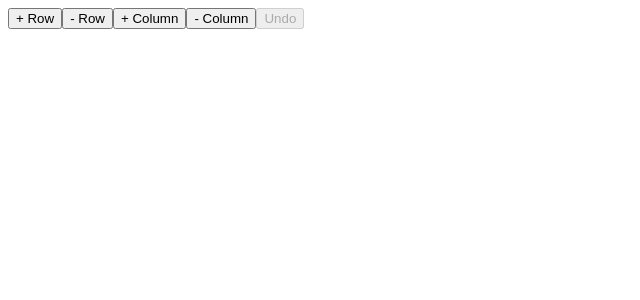
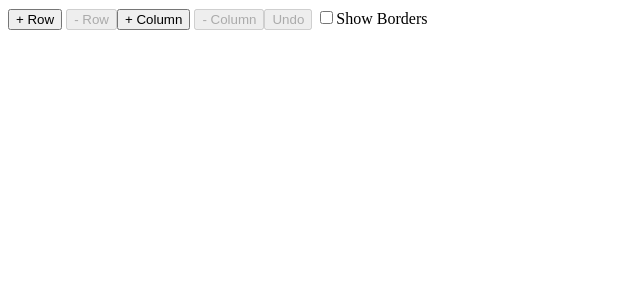
Before and after one commit to hatton/bloom-grid, a React app: page / in a window 1280 px wide. Shown: the top 300 px of the page, without its empty margins (0-640 px from the left). Built offline with nearby package versions, Linux system fonts and the light colour scheme; the HTML template or start-up script is replaced by a standard one.

Commit message:
minimal border control

```diff
--- a/src/App.tsx
+++ b/src/App.tsx
@@ -4,45 +4,104 @@ import { dragToResize } from "./drag-to-resize";
 
 const App: React.FC = () => {
   const [canUndo, setCanUndo] = useState(false);
+  const [showBorders, setShowBorders] = useState(true);
+  const [canRemoveRow, setCanRemoveRow] = useState(true);
+  const [canRemoveColumn, setCanRemoveColumn] = useState(true);
 
-  // Update undo state after any operation
-  const updateUndoState = () => {
-    setCanUndo(GridUtils.canUndo());
+  // Helper function to get grid state information
+  const getGridState = (grid: HTMLElement | null) => {
+    if (!grid) return { rowCount: 0, columnCount: 0, hasBorders: false };
+
+    const rows = Array.from(grid.children).filter((child) =>
+      child.classList.contains("row")
+    );
+    const rowCount = rows.length;
+
+    const columnWidthsAttr = grid.getAttribute("data-column-widths");
+    const columnCount = columnWidthsAttr
+      ? columnWidthsAttr.split(",").length
+      : 0;
+
+    const borderWidth =
+      grid.style.getPropertyValue("--cell-border-width") ||
+      getComputedStyle(grid).getPropertyValue("--cell-border-width");
+    const hasBorders = borderWidth !== "0px" && borderWidth !== "0";
+
+    return { rowCount, columnCount, hasBorders };
   };
 
+  // Update all UI state based on current grid
+  const updateUIState = () => {
+    const grid = GridUtils.getTargetGrid();
+    const { rowCount, columnCount, hasBorders } = getGridState(grid);
+
+    setCanUndo(GridUtils.canUndo());
+    setCanRemoveRow(rowCount > 1);
+    setCanRemoveColumn(columnCount > 1);
+    setShowBorders(hasBorders);
+  };
+  // Handle border toggle
+  const handleBorderToggle = () => {
+    const grid = GridUtils.getTargetGrid();
+    if (!grid) {
+      console.warn("Target grid not found for updating border visibility.");
+      return;
+    }
+
+    const newShowBorders = !showBorders;
+    if (newShowBorders) {
+      grid.style.setProperty("--cell-border-width", "1px");
+    } else {
+      grid.style.setProperty("--cell-border-width", "0px");
+    }
+
+    // Update UI state to reflect the change
+    updateUIState();
+  };
   useEffect(() => {
-    updateUndoState();
+    updateUIState();
 
     // get it from the body
     const mainGrid = document.querySelector("#main-grid");
     if (mainGrid) {
       dragToResize.attach(mainGrid! as HTMLElement);
+      // Set initial border state based on current grid
+      updateUIState();
     }
 
-    // Listen for history updates to refresh undo state
-    const handleGridHistoryUpdated = (event: Event) => {
-      updateUndoState();
+    // Listen for focus changes to update UI state
+    const handleFocusChange = () => {
+      updateUIState();
     };
 
+    // Listen for history updates to refresh UI state
+    const handleGridHistoryUpdated = () => {
+      updateUIState();
+    };
+
+    // Add focus and blur listeners to detect when focus changes to different grids
+    document.addEventListener("focusin", handleFocusChange);
+    document.addEventListener("focusout", handleFocusChange);
     document.addEventListener("gridHistoryUpdated", handleGridHistoryUpdated);
 
     // Cleanup on unmount
     return () => {
       if (mainGrid) {
-        dragToResize.detach(mainGrid);
+        dragToResize.detach(mainGrid as HTMLElement);
       }
+      document.removeEventListener("focusin", handleFocusChange);
+      document.removeEventListener("focusout", handleFocusChange);
       document.removeEventListener(
         "gridHistoryUpdated",
         handleGridHistoryUpdated
       );
     };
   }, []);
-
   const handleAddRow = () => {
     const grid = GridUtils.getTargetGrid();
     if (grid) {
       GridUtils.addRow(grid);
-      // updateUndoState(); // No longer needed here, gridHistoryUpdated handles it
+      updateUIState();
     } else {
       console.warn("Target grid not found for adding a row.");
     }
@@ -52,7 +111,7 @@ const App: React.FC = () => {
     const grid = GridUtils.getTargetGrid();
     if (grid) {
       GridUtils.removeLastRow(grid);
-      // updateUndoState(); // No longer needed here, gridHistoryUpdated handles it
+      updateUIState();
     } else {
       console.warn("Target grid not found for removing a row.");
     }
@@ -62,7 +121,7 @@ const App: React.FC = () => {
     const grid = GridUtils.getTargetGrid();
     if (grid) {
       GridUtils.addColumn(grid);
-      // updateUndoState(); // No longer needed here, gridHistoryUpdated handles it
+      updateUIState();
     } else {
       console.warn("Target grid not found for adding a column.");
     }
@@ -72,7 +131,7 @@ const App: React.FC = () => {
     const grid = GridUtils.getTargetGrid();
     if (grid) {
       GridUtils.removeLastColumn(grid);
-      // updateUndoState(); // No longer needed here, gridHistoryUpdated handles it
+      updateUIState();
     } else {
       console.warn("Target grid not found for removing a column.");
     }
@@ -82,11 +141,7 @@ const App: React.FC = () => {
     const grid = GridUtils.getTargetGrid();
     if (grid) {
       const success = GridUtils.undoLastOperation(grid);
-      // if (success) {
-      //   updateUndoState(); // No longer needed here, gridHistoryUpdated handles it
-      // } else {
-      //   console.warn("No operations to undo or undo failed.");
-      // }
+      updateUIState();
       if (!success) {
         console.warn("No operations to undo or undo failed.");
       }
@@ -106,12 +161,17 @@ const App: React.FC = () => {
           aria-label="Add a new row to the bottom of the main grid"
         >
           + Row
-        </button>
+        </button>{" "}
         <button
           onClick={handleRemoveRow}
           onMouseDown={(e) => e.preventDefault()}
+          disabled={!canRemoveRow}
           tabIndex={-1}
-          className="w-full sm:w-auto bg-red-500 hover:bg-red-600 text-white font-semibold py-2 px-4 rounded-lg shadow-md focus:outline-none focus:ring-2 focus:ring-red-400 focus:ring-opacity-50 transition duration-150 ease-in-out"
+          className={`w-full sm:w-auto font-semibold py-2 px-4 rounded-lg shadow-md focus:outline-none focus:ring-2 transition duration-150 ease-in-out ${
+            canRemoveRow
+              ? "bg-red-500 hover:bg-red-600 text-white focus:ring-red-400 focus:ring-opacity-50"
+              : "bg-gray-300 text-gray-500 cursor-not-allowed"
+          }`}
           aria-label="Remove the last row from the main grid"
         >
           - Row
@@ -125,12 +185,17 @@ const App: React.FC = () => {
         >
           + Column
         </button>
-        {/* - Column */}
+        {/* - Column */}{" "}
         <button
           onClick={handleRemoveColumn}
           onMouseDown={(e) => e.preventDefault()}
+          disabled={!canRemoveColumn}
           tabIndex={-1}
-          className="w-full sm:w-auto bg-red-500 hover:bg-red-600 text-white font-semibold py-2 px-4 rounded-lg shadow-md focus:outline-none focus:ring-2 focus:ring-red-400 focus:ring-opacity-50 transition duration-150 ease-in-out"
+          className={`w-full sm:w-auto font-semibold py-2 px-4 rounded-lg shadow-md focus:outline-none focus:ring-2 transition duration-150 ease-in-out ${
+            canRemoveColumn
+              ? "bg-red-500 hover:bg-red-600 text-white focus:ring-red-400 focus:ring-opacity-50"
+              : "bg-gray-300 text-gray-500 cursor-not-allowed"
+          }`}
           aria-label="Remove the last column from the main grid"
         >
           - Column
@@ -148,7 +213,22 @@ const App: React.FC = () => {
           aria-label="Undo the last grid operation"
         >
           Undo
-        </button>
+        </button>{" "}
+        <label
+          className="flex items-center space-x-2 w-full sm:w-auto bg-white hover:bg-gray-50 text-gray-700 font-semibold py-2 px-4 rounded-lg shadow-md border border-gray-300 cursor-pointer transition duration-150 ease-in-out"
+          onMouseDown={(e) => e.preventDefault()}
+        >
+          <input
+            type="checkbox"
+            checked={showBorders}
+            onChange={handleBorderToggle}
+            onMouseDown={(e) => e.preventDefault()}
+            tabIndex={-1}
+            className="w-4 h-4 text-blue-600 bg-gray-100 border-gray-300 rounded focus:ring-blue-500 focus:ring-2"
+            aria-label="Toggle grid cell borders"
+          />
+          <span>Show Borders</span>
+        </label>
       </div>
     </div>
   );
--- a/src/drag-to-resize.ts
+++ b/src/drag-to-resize.ts
@@ -334,8 +334,8 @@ export class DragToResize {
     const rect = target.getBoundingClientRect();
     const x = event.clientX - rect.left;
     const y = event.clientY - rect.top;
-    console.info(`getResizeInfo: target=${this.tagInfo(target)}`);
-    console.info(`boudingClientRect:${JSON.stringify(rect)} x:${x}, y:${y}`);
+    // console.info(`getResizeInfo: target=${this.tagInfo(target)}`);
+    // console.info(`boudingClientRect:${JSON.stringify(rect)} x:${x}, y:${y}`);
 
     const edgeThreshold = 5; // pixels from edge to trigger resize
 
```
Also changed, not shown: example.html (+5 -13 lines).
